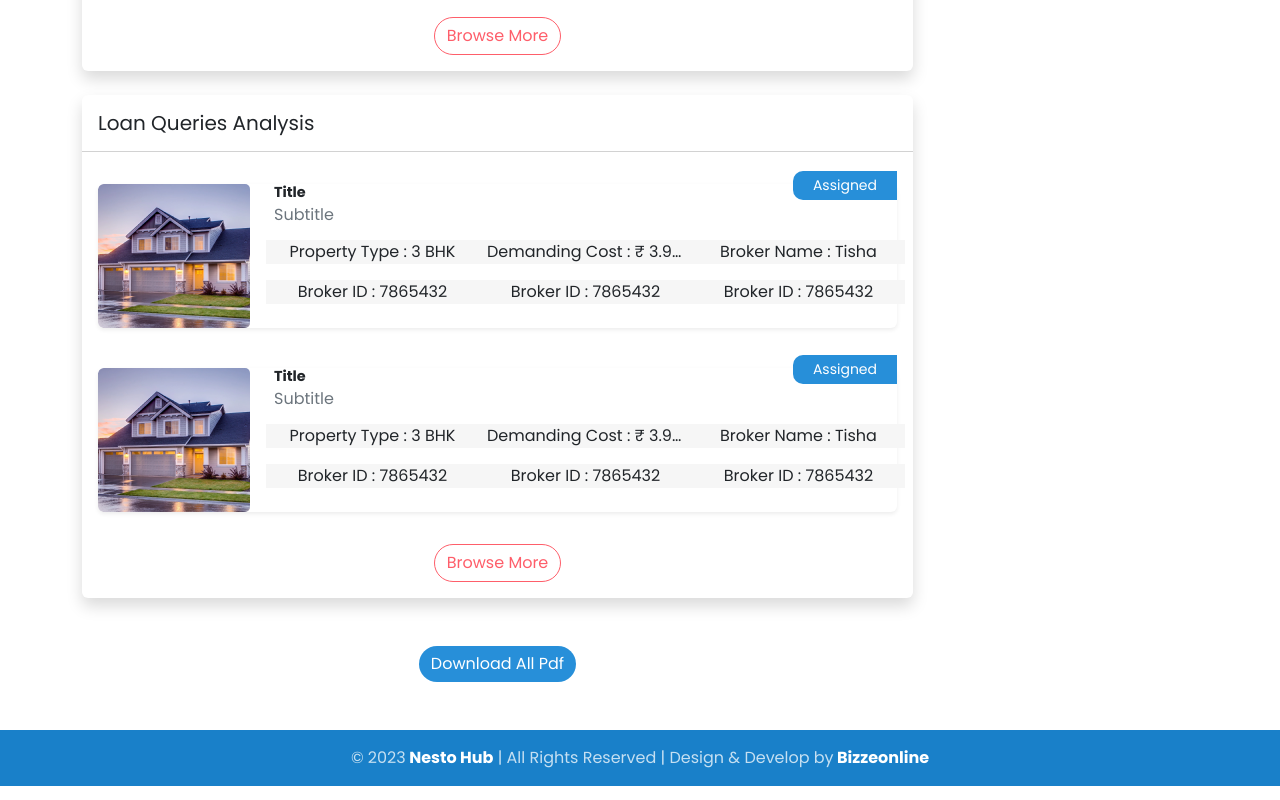
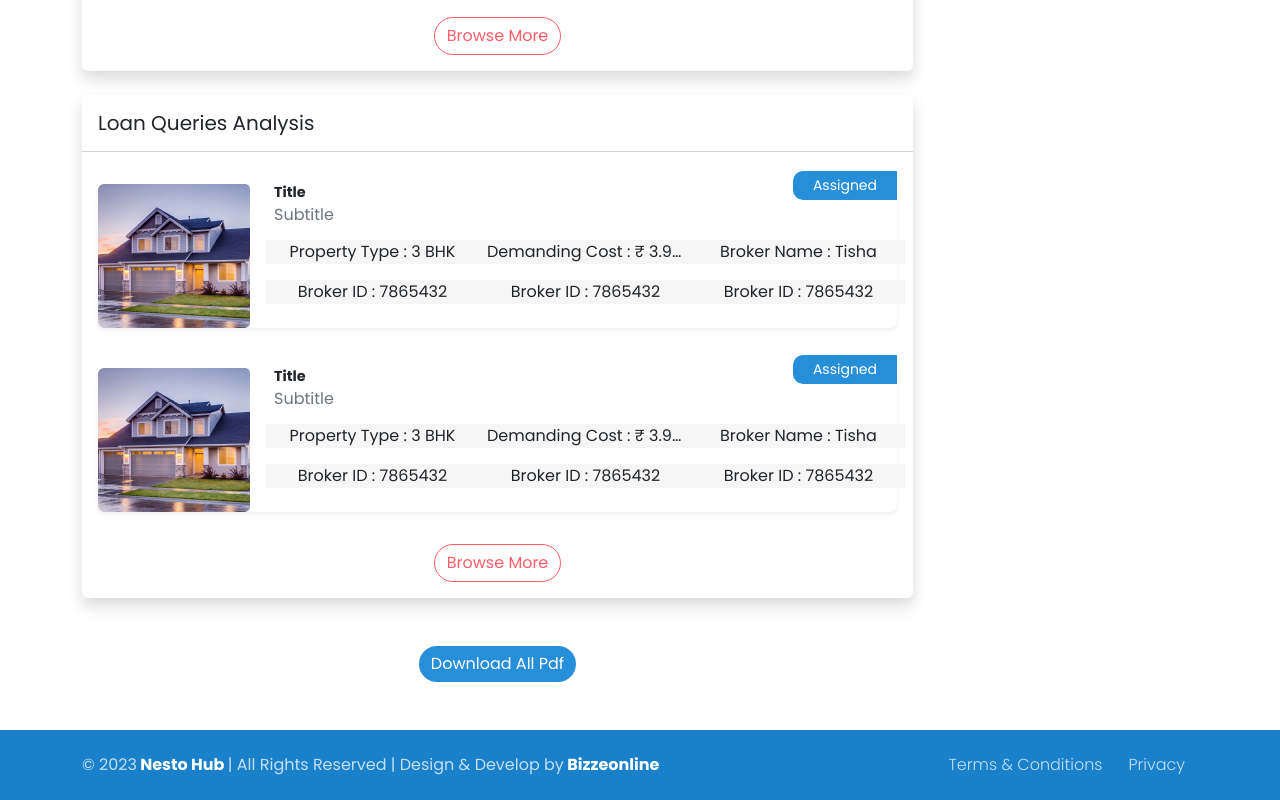
Before and after one commit to Vivekackrolix/Nesto-Frontend, a React (Create React App) app: page /home-dashboard in a window 1280 px wide. Shown: the part 1757-2557 px from the top of the page. Built offline with nearby package versions, Linux system fonts and the light colour scheme.

Commit message:
terms and conditions, privacy policy buttons added

```diff
--- a/src/App.js
+++ b/src/App.js
@@ -1,7 +1,7 @@
 import { BrowserRouter, Route, Routes } from 'react-router-dom';
 import { RouteData } from './utils/Routes';
 import HomeDashboardContent from './dashboard/home-dashnoard-content/HomeDashboardContent';
-import CopyrightText from './components/footer/CopyrightText';
+import CopyrightText from './dashboard/footer/CopyrightText';
 
 const App = () => {
   return (
--- a/src/dashboard/HomeDashBoard.js
+++ b/src/dashboard/HomeDashBoard.js
@@ -10,7 +10,6 @@ import {
 } from 'react-icons/fa';
 import SearchFilterBox from './search-filter/SearchFilter';
 import './Dashboard.css';
-import CopyrightText from '../components/footer/CopyrightText';
 
 const dashboardInfoCardsData = [
   {
--- /dev/null
+++ b/src/dashboard/footer/CopyrightText.js
@@ -0,0 +1,40 @@
+import { Container, Row, Col, Button } from 'react-bootstrap';
+import { Link } from 'react-router-dom';
+
+const CopyrightText = () => {
+  return (
+    <div className="bg-color-primary-darker py-3">
+      <Container>
+        <Row>
+          <Col
+            xs={8}
+            className="text-white text-opacity-75 d-flex align-items-center"
+          >
+            © {new Date().getFullYear()}
+            <span className="text-white fw-bold">&nbsp;Nesto Hub&nbsp;</span> |
+            All Rights Reserved | Design & Develop by
+            <span className="text-white fw-bold"> &nbsp;Bizzeonline </span>
+          </Col>
+          <Col xs={4} className="d-flex justify-content-end align-items-center">
+            <Button
+              variant="link"
+              as={Link}
+              className="text-decoration-none text-white text-opacity-75 fw-light"
+            >
+              Terms & Conditions
+            </Button>
+            <Button
+              variant="link"
+              as={Link}
+              className="text-decoration-none text-white text-opacity-75 fw-light"
+            >
+              Privacy
+            </Button>
+          </Col>
+        </Row>
+      </Container>
+    </div>
+  );
+};
+
+export default CopyrightText;
```
Also changed, not shown: src/dashboard/footer/CopyrightText.css (added).
